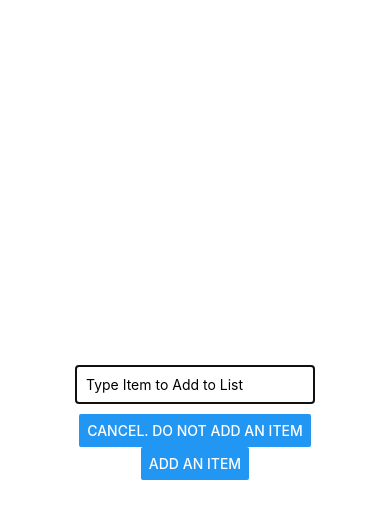
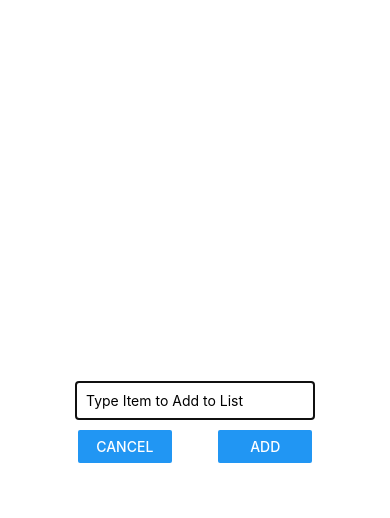
Before and after one commit to rob4abcba/RN-Complete-Guide, a React Native app: screen / in a window 390 px wide. Both pictures are taken after a click on the button "ADD NEW GOAL". Shown: the top 518 px of the page. Built offline with nearby package versions, Linux system fonts and the light colour scheme.

Commit message:
Make buttons side by side and equal width 40%.

```diff
--- a/components/GoalInput.js
+++ b/components/GoalInput.js
@@ -10,7 +10,7 @@
 
   const addGoalHandlerYo = () => {
     props.onAddGoalYo(enteredGoal);
-    setEnteredGoal('');
+    setEnteredGoal("");
   };
 
   return (
@@ -22,15 +22,14 @@
           onChangeText={goalInputHandler}
           value={enteredGoal}
         />
-                <Button
-          title="Cancel. Do NOT add an item"
-          onPress={props.onCancelYo}
-        />
-
-        <Button
-          title="Add an item"
-          onPress={addGoalHandlerYo}
-        />
+        <View style={styles.buttonContainer}>
+          <View style={styles.button}>
+            <Button title="Cancel" onPress={props.onCancelYo} />
+          </View>
+          <View style={styles.button}>
+            <Button title="Add" onPress={addGoalHandlerYo} />
+          </View>
+        </View>
       </View>
     </Modal>
   );
@@ -48,10 +47,18 @@
     // backgroundColor: "red",
     // width: 100,
     // height: 100,
-    flexDirection: 'column',
+    flexDirection: "column",
     flex: 1,
     justifyContent: "center",
     alignItems: "center"
+  },
+  buttonContainer: {
+    flexDirection: "row",
+    justifyContent: "space-between",
+    width: "60%"
+  },
+  button: {
+    width: "40%"
   }
 });
 
```
